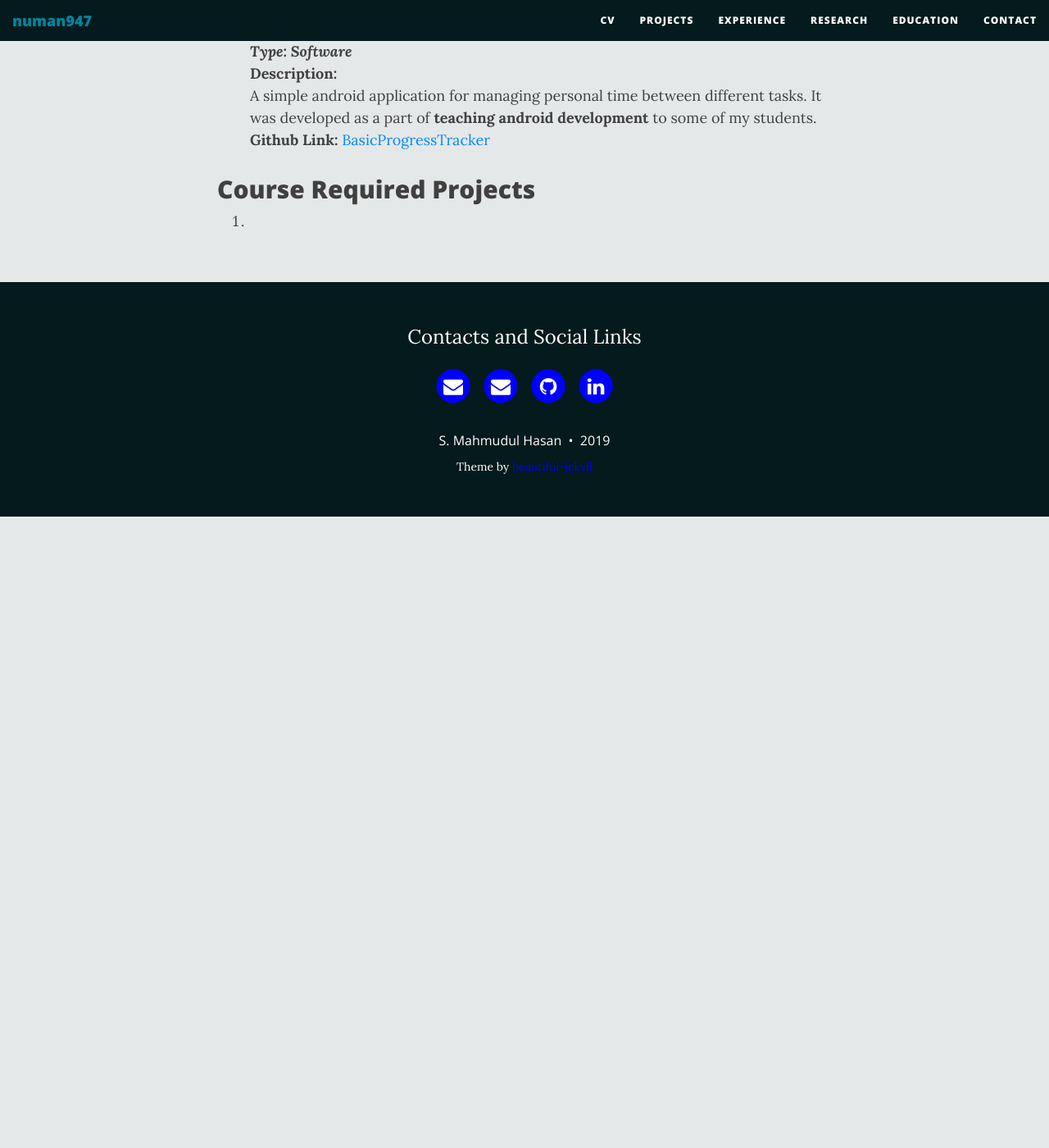
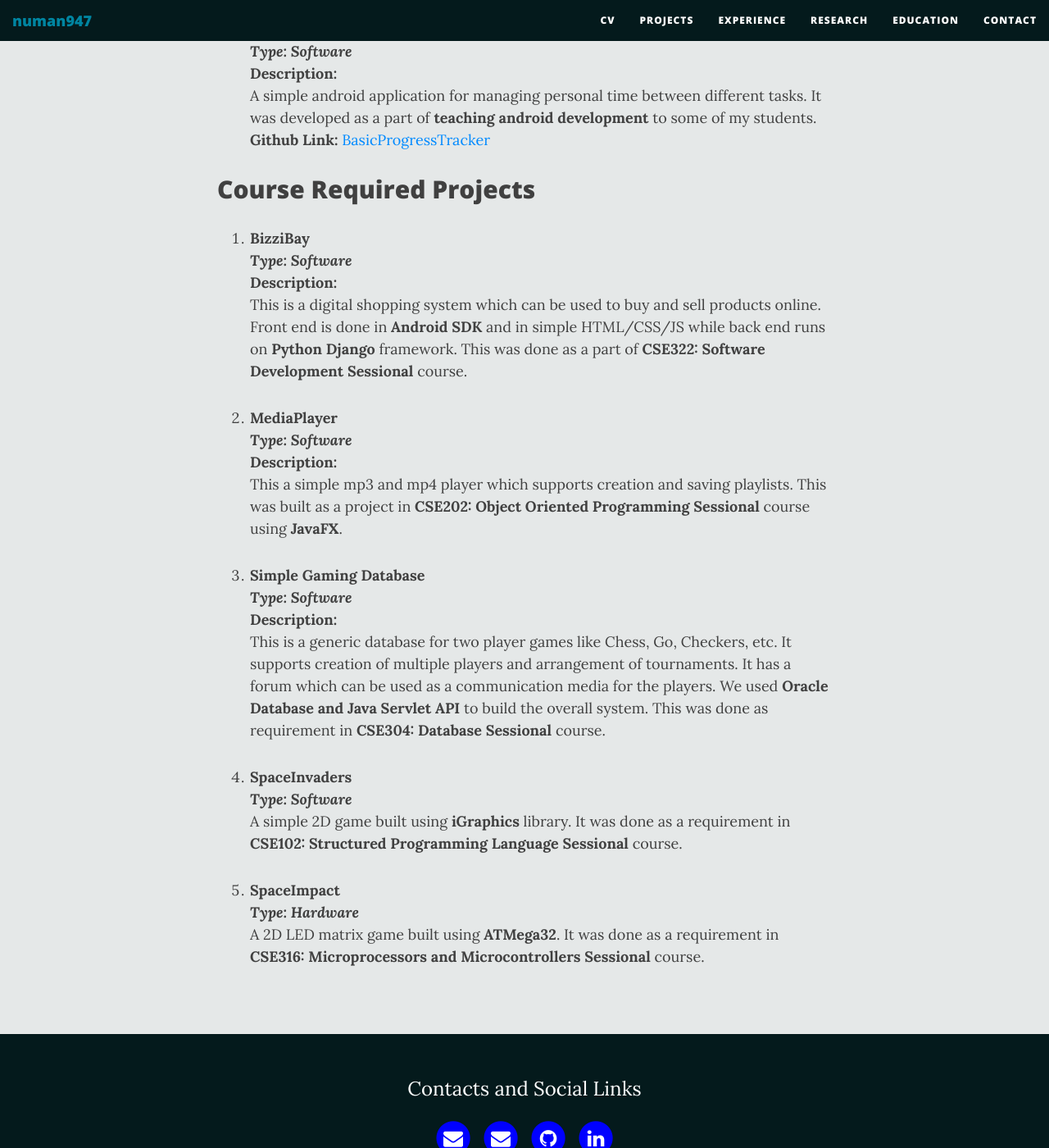
Before and after one commit to numan947/numan947.github.io, a Jekyll site: the page built from projects.md, in a window 1280 px wide and 1400 px high, scrolled down 2047 px. Shown: the whole window at 82% size. Built offline with Jekyll 4.4.1, drawn with Linux system fonts in a browser that asks for light colours; nearby versions of some CDN libraries; before the commit the page ends 2677 px from its top, so only the background shows below that.

Commit message:
Completed project section

```diff
--- a/projects.md
+++ b/projects.md
@@ -59,4 +59,25 @@ subtitle:
 
 ## Course Required Projects
 
-1.
+1. **BizziBay**
+   ***Type: Software***
+   **Description:**
+   This is a digital shopping system which can be used to buy and sell products online. Front end is done in **Android SDK** and in simple HTML/CSS/JS while back end runs on **Python Django** framework. This was done as a part of **CSE322: Software Development Sessional** course.
+
+2. **MediaPlayer**
+   ***Type: Software***
+   **Description:**
+   This a simple mp3 and mp4 player which supports creation and saving playlists. This was built as a project in **CSE202: Object Oriented Programming Sessional** course using **JavaFX**.
+
+3. **Simple Gaming Database**
+   ***Type: Software***
+   **Description:**
+   This is a generic database for two player games like Chess, Go, Checkers, etc. It supports creation of multiple players and arrangement of tournaments. It has a forum which can be used as a communication media for the players. We used **Oracle Database and Java Servlet API** to build the overall system. This was done as requirement in **CSE304: Database Sessional** course.
+
+4. **SpaceInvaders**
+   ***Type: Software***
+   A simple 2D game built using **iGraphics** library. It was done as a requirement in **CSE102: Structured Programming Language Sessional** course.
+
+5. **SpaceImpact**
+   ***Type: Hardware***
+   A 2D LED matrix game built using **ATMega32**. It was done as a requirement in **CSE316: Microprocessors and Microcontrollers Sessional** course.
```
